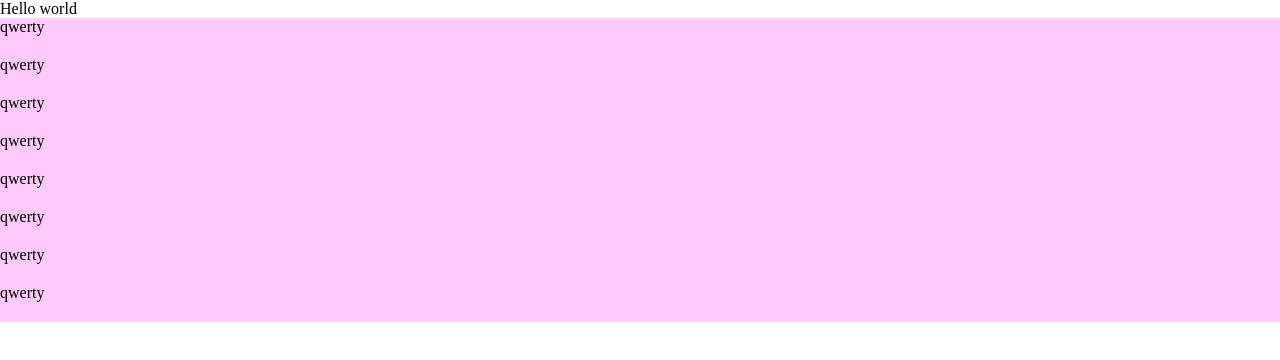
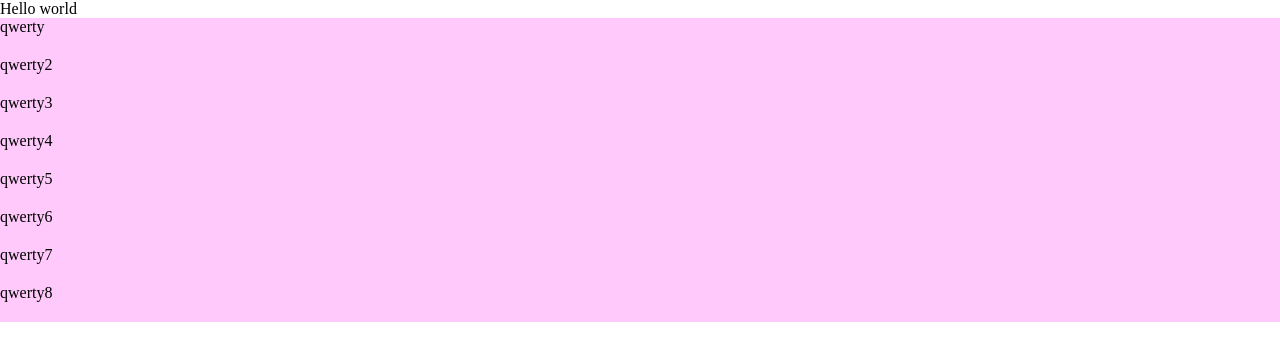
Before and after one commit to Alekseyinshakov/react-pizza, a React (Vite) app: page / in a window 1280 px wide. Shown: the top 360 px of the page. Built offline with nearby package versions, Linux system fonts and the light colour scheme.

Commit message:
feat: change list

```diff
--- a/src/App.tsx
+++ b/src/App.tsx
@@ -6,13 +6,13 @@ function App() {
       Hello world
       <ul className={s.list}>
         <li>qwerty</li>
-        <li>qwerty</li>
-        <li>qwerty</li>
-        <li>qwerty</li>
-        <li>qwerty</li>
-        <li>qwerty</li>
-        <li>qwerty</li>
-        <li>qwerty</li>
+        <li>qwerty2</li>
+        <li>qwerty3</li>
+        <li>qwerty4</li>
+        <li>qwerty5</li>
+        <li>qwerty6</li>
+        <li>qwerty7</li>
+        <li>qwerty8</li>
       </ul>
     </>
   )
```
